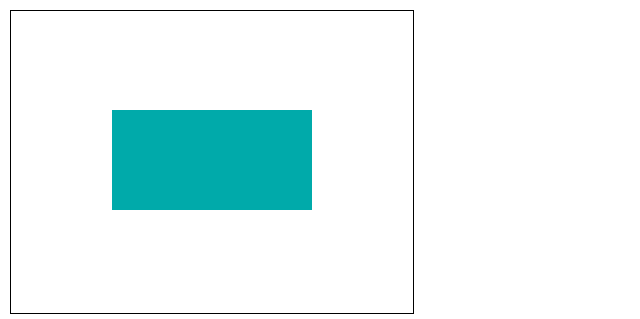
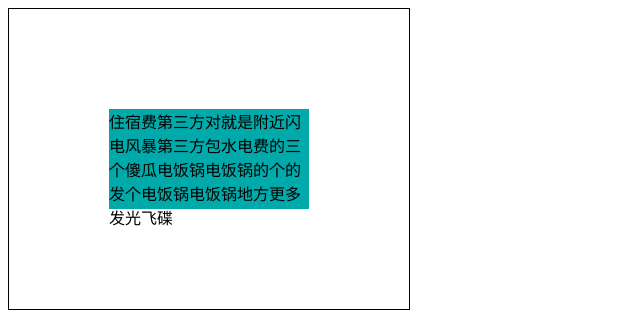
Before and after one commit to Jarsey/-, a plain HTML site: page 2019.8.1十种水平垂直居中方法/test.html in a window 1280 px wide. Shown: the whole page, without its empty margins (0-640 px from the left). Drawn offline with Linux system fonts and the light colour scheme.

Commit message:
writing-mode实现水平垂直居中

```diff
--- a/2019.8.1十种水平垂直居中方法/test.css
+++ b/2019.8.1十种水平垂直居中方法/test.css
@@ -60,10 +60,21 @@
   transform: translate(-50%, -50%);
 } */
 
-/* 方法六：writing-mode */
-/* .child {
-  writing-mode: vertical-lr;
-} */
+/* 方法六：writing-mode + margin:auto */
+.parent {
+  writing-mode: vertical-rl;
+  writing-mode: tb-rl;
+}
+
+.parent-inner {
+  margin: auto;
+  writing-mode: horizontal-tb;
+  width: 100%;
+}
+
+.child {
+  margin: auto;
+}
 
 /* 方法七：flex */
 /* .parent {
@@ -91,9 +102,9 @@
 } */
 
 /* 方法十： 将DOM结构修改为table */
-.parent {
+/* .parent {
   text-align: center;
 }
 .child {
   display: inline-block;
-}
+} */
--- a/2019.8.1十种水平垂直居中方法/test.html
+++ b/2019.8.1十种水平垂直居中方法/test.html
@@ -26,12 +26,15 @@
 </head>
 
 <body>
-    <!-- <div class="parent">
-        <div class="child width-child">
+    <div class="parent">
+        <div class="parent-inner">
+            <div class="child width-child">
+                住宿费第三方对就是附近闪电风暴第三方包水电费的三个傻瓜电饭锅电饭锅的个的发个电饭锅电饭锅地方更多发光飞碟
+            </div>
+        </div>
 
-        </div>
-    </div> -->
-    <table>
+    </div>
+    <!-- <table>
         <tbody>
             <tr>
                 <td class="parent">
@@ -41,7 +44,7 @@
                 </td>
             </tr>
         </tbody>
-    </table>
+    </table> -->
 </body>
 
 
```
